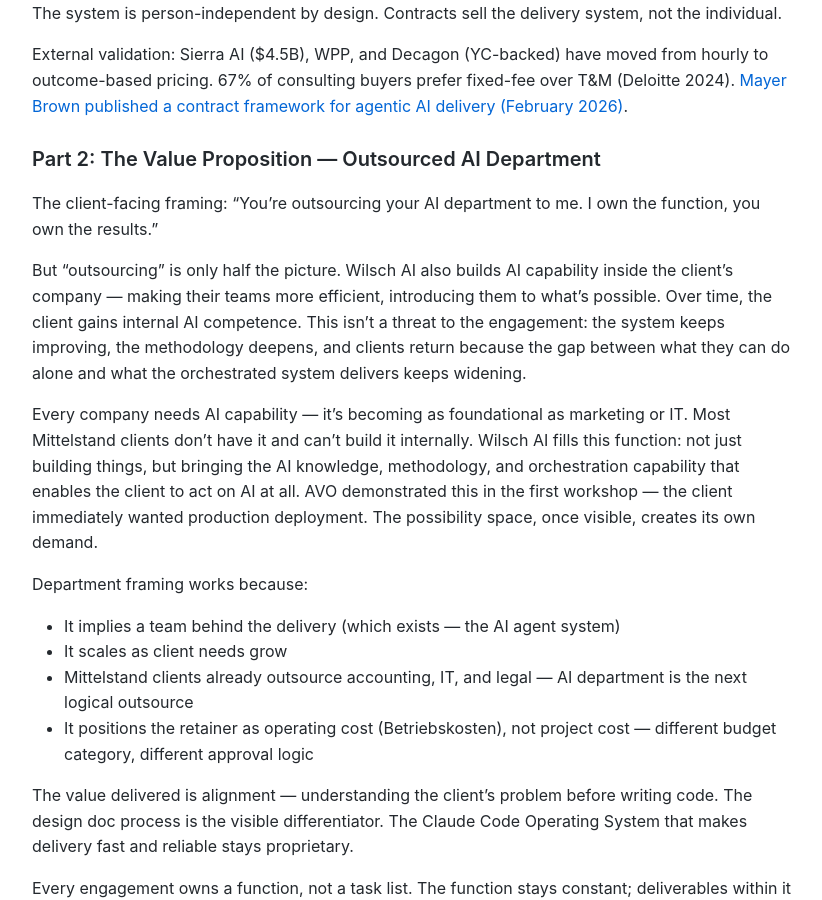
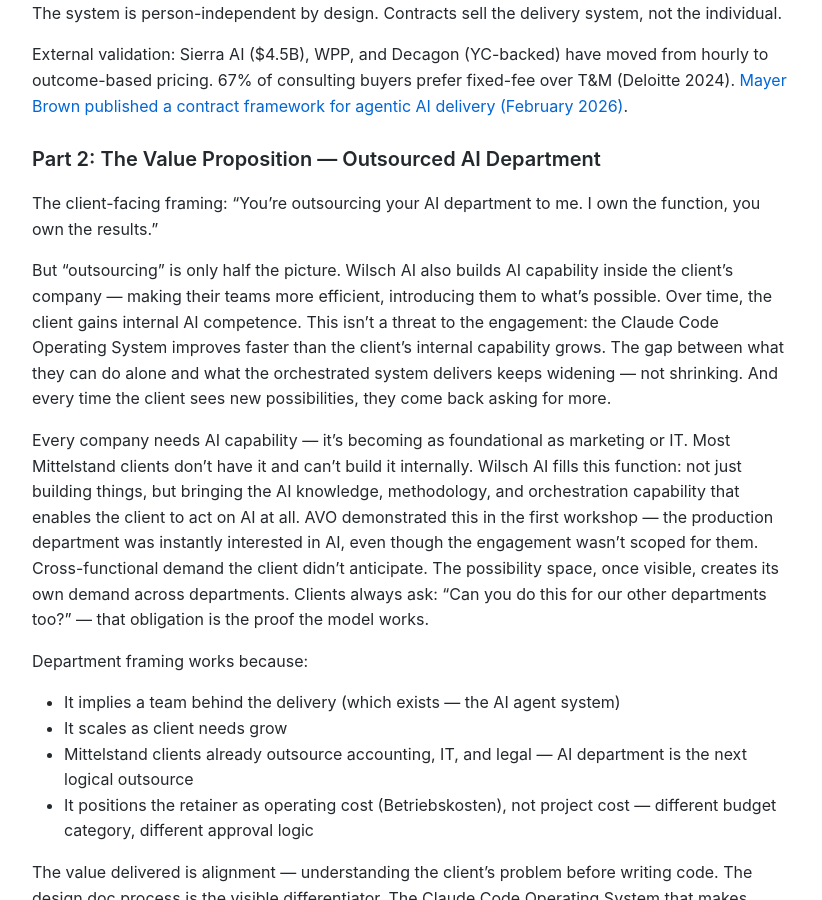
Before and after one commit to MariusWilsch/public-wilsch-ai-pages, a Jekyll site: the page built from project/soloforce/contract-strategy-retainer-model-design.md, in a window 1280 px wide and 900 px high, scrolled down 2686 px. Shown: the whole window, without its empty margins (228-1050 px from the left). Built offline with Jekyll 4.4.1, drawn with Linux system fonts in a browser that asks for light colours; our own code applies the rules of GitHub Pages for plain Markdown files.

Commit message:
Sync from hippocampus 2026-02-21

```diff
--- a/project/soloforce/contract-strategy-retainer-model-design.md
+++ b/project/soloforce/contract-strategy-retainer-model-design.md
@@ -68,9 +68,9 @@ External validation: Sierra AI ($4.5B), WPP, and Decagon (YC-backed) have moved
 
 The client-facing framing: "You're outsourcing your AI department to me. I own the function, you own the results."
 
-But "outsourcing" is only half the picture. Wilsch AI also builds AI capability inside the client's company — making their teams more efficient, introducing them to what's possible. Over time, the client gains internal AI competence. This isn't a threat to the engagement: the system keeps improving, the methodology deepens, and clients return because the gap between what they can do alone and what the orchestrated system delivers keeps widening.
+But "outsourcing" is only half the picture. Wilsch AI also builds AI capability inside the client's company — making their teams more efficient, introducing them to what's possible. Over time, the client gains internal AI competence. This isn't a threat to the engagement: the Claude Code Operating System improves faster than the client's internal capability grows. The gap between what they can do alone and what the orchestrated system delivers keeps widening — not shrinking. And every time the client sees new possibilities, they come back asking for more.
 
-Every company needs AI capability — it's becoming as foundational as marketing or IT. Most Mittelstand clients don't have it and can't build it internally. Wilsch AI fills this function: not just building things, but bringing the AI knowledge, methodology, and orchestration capability that enables the client to act on AI at all. AVO demonstrated this in the first workshop — the client immediately wanted production deployment. The possibility space, once visible, creates its own demand.
+Every company needs AI capability — it's becoming as foundational as marketing or IT. Most Mittelstand clients don't have it and can't build it internally. Wilsch AI fills this function: not just building things, but bringing the AI knowledge, methodology, and orchestration capability that enables the client to act on AI at all. AVO demonstrated this in the first workshop — the production department was instantly interested in AI, even though the engagement wasn't scoped for them. Cross-functional demand the client didn't anticipate. The possibility space, once visible, creates its own demand across departments. Clients always ask: "Can you do this for our other departments too?" — that obligation is the proof the model works.
 
 Department framing works because:
 - It implies a team behind the delivery (which exists — the AI agent system)
```
